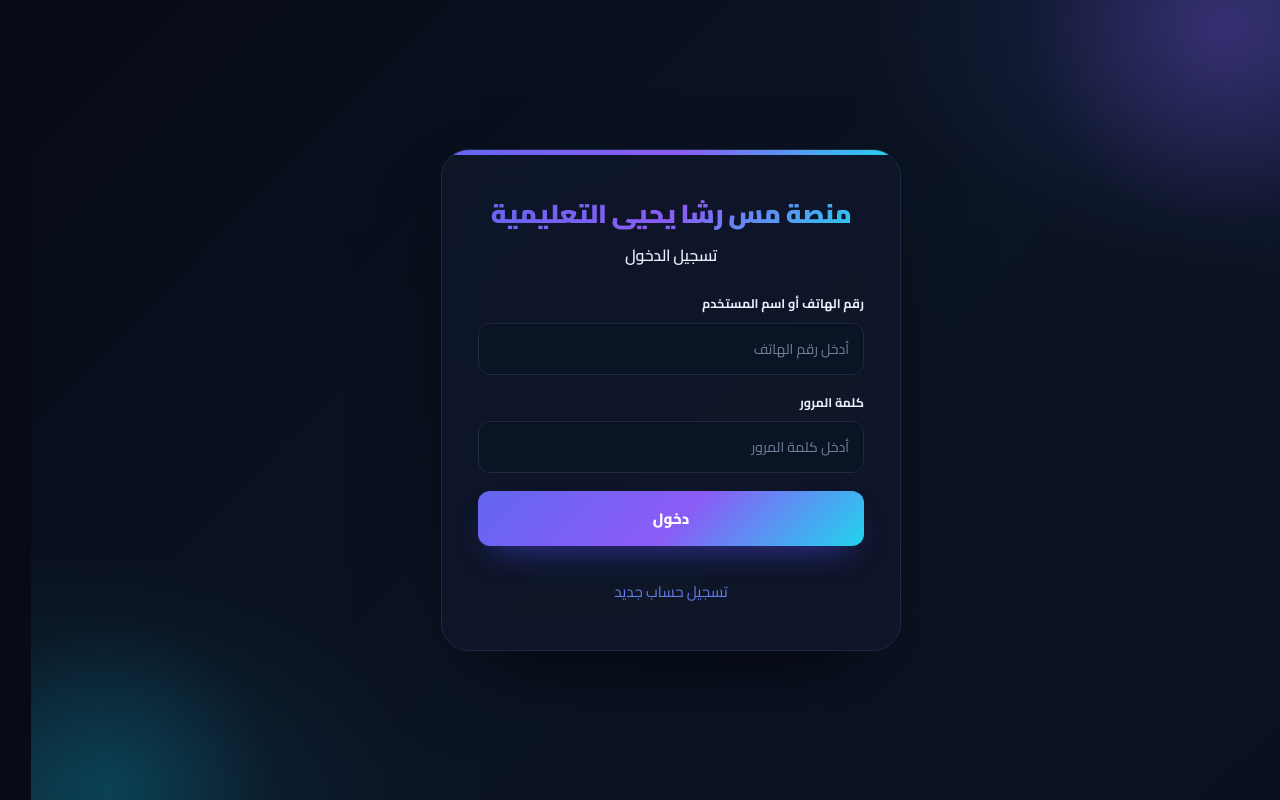
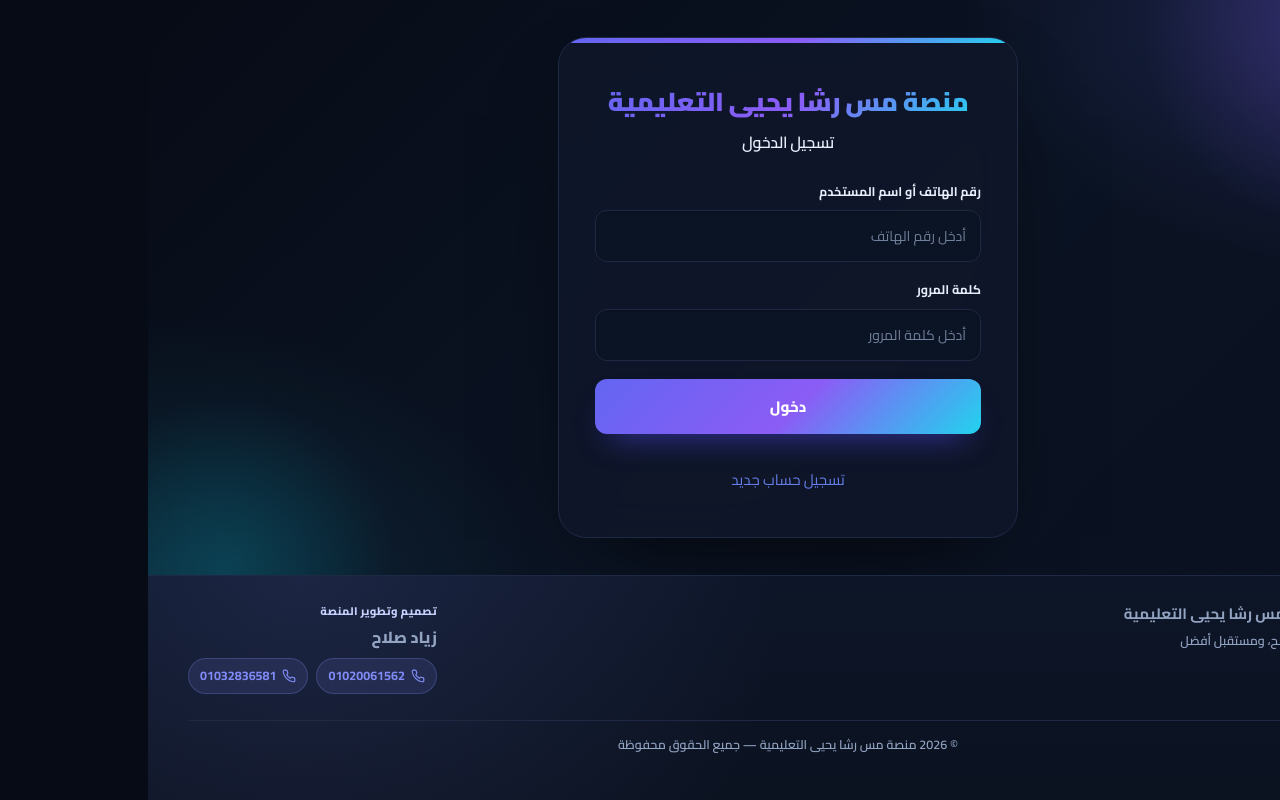
Before and after one commit to ziadsalah9/Elmanasa-f, a React (Vite) app: page /login in a window 1280 px wide. Built offline with nearby package versions, Linux system fonts and the light colour scheme.

Commit message:
adding footer

```diff
--- a/src/App.css
+++ b/src/App.css
@@ -214,12 +214,127 @@
 }
 
 .footer {
+  padding: 34px 24px 0;
+  color: var(--text);
+  border-top: 1px solid var(--border);
+  background:
+    radial-gradient(circle at 12% 0%, rgba(102, 126, 234, 0.12), transparent 42%),
+    linear-gradient(180deg, #ffffff 0%, #f7f9ff 100%);
+}
+
+.footer-inner {
+  width: 100%;
+  max-width: 1200px;
+  margin: 0 auto;
+  padding-bottom: 26px;
+  display: flex;
+  align-items: flex-start;
+  justify-content: space-between;
+  gap: 32px;
+  flex-wrap: wrap;
+}
+
+.footer-brand {
+  display: flex;
+  align-items: center;
+  gap: 14px;
+}
+
+.footer-logo {
+  width: 48px;
+  height: 48px;
+  flex-shrink: 0;
+  padding: 2px;
+  border-radius: 14px;
+  background: linear-gradient(135deg, var(--primary), var(--accent));
+  box-shadow: 0 7px 18px rgba(102, 126, 234, 0.28);
+}
+
+.footer-logo img {
+  width: 100%;
+  height: 100%;
+  display: block;
+  object-fit: cover;
+  border-radius: 12px;
+  background: #0f172a;
+}
+
+.footer-brand-text {
+  display: flex;
+  flex-direction: column;
+  gap: 4px;
+}
+
+.footer-brand-text strong {
+  font-size: 15px;
+}
+
+.footer-brand-text small {
+  color: var(--muted);
+  font-size: 12.5px;
+}
+
+.footer-creator {
+  display: flex;
+  flex-direction: column;
+  align-items: flex-start;
+  gap: 4px;
+}
+
+.footer-kicker {
+  color: var(--primary-dark);
+  font-size: 11px;
+  font-weight: 800;
+  letter-spacing: 0.3px;
+}
+
+.footer-name {
+  font-size: 16px;
+  font-weight: 800;
+}
+
+.footer-phones {
+  display: flex;
+  flex-wrap: wrap;
+  gap: 8px;
+  margin-top: 3px;
+}
+
+.footer-phone {
+  display: inline-flex;
+  align-items: center;
+  gap: 6px;
+  padding: 7px 11px;
+  border: 1px solid rgba(102, 126, 234, 0.18);
+  border-radius: 999px;
+  background: rgba(102, 126, 234, 0.08);
+  color: var(--primary-dark);
+  font-size: 12.5px;
+  font-weight: 700;
+  text-decoration: none;
+  transition: background 0.15s ease, border-color 0.15s ease, transform 0.15s ease;
+}
+
+.footer-phone svg {
+  width: 14px;
+  height: 14px;
+  flex-shrink: 0;
+}
+
+.footer-phone:hover {
+  background: rgba(102, 126, 234, 0.15);
+  border-color: var(--primary);
+  transform: translateY(-1px);
+}
+
+.footer-bottom {
+  max-width: 1200px;
+  margin: 0 auto;
+  padding: 14px 0 18px;
+  border-top: 1px solid var(--border);
+  color: var(--muted);
+  font-size: 12.5px;
   text-align: center;
-  padding: 20px;
-  color: var(--muted);
-  font-size: 13px;
-  border-top: 1px solid var(--border);
-  background: #fff;
 }
 
 /* ===== Home ===== */
@@ -1348,6 +1463,28 @@
   .field-small {
     max-width: none;
   }
+
+  .footer {
+    padding: 28px 16px 0;
+  }
+
+  .footer-inner {
+    gap: 22px;
+    padding-bottom: 22px;
+  }
+
+  .footer-creator {
+    width: 100%;
+  }
+
+  .footer-phones {
+    width: 100%;
+  }
+
+  .footer-phone {
+    flex: 1;
+    justify-content: center;
+  }
 }
 
 /* ===== Video Lectures ===== */
@@ -2130,6 +2267,23 @@ html[data-theme='dark'] .empty-state {
   border-color: var(--border);
 }
 
+html[data-theme='dark'] .footer {
+  background:
+    radial-gradient(circle at 12% 0%, rgba(129, 140, 248, 0.13), transparent 42%),
+    linear-gradient(180deg, #0d1628 0%, #0b1220 100%);
+}
+
+html[data-theme='dark'] .footer-phone {
+  background: rgba(129, 140, 248, 0.12);
+  border-color: rgba(129, 140, 248, 0.26);
+  color: var(--primary);
+}
+
+html[data-theme='dark'] .footer-phone:hover {
+  background: rgba(129, 140, 248, 0.2);
+  border-color: var(--primary);
+}
+
 html[data-theme='dark'] .data-table th {
   background: #0f1a2e;
 }
--- /dev/null
+++ b/src/components/Footer.jsx
@@ -0,0 +1,49 @@
+import React from 'react'
+import logo from '../assets/elmansa-logo.webp'
+
+const PhoneIcon = () => (
+  <svg viewBox="0 0 24 24" fill="none" stroke="currentColor" strokeWidth="2" strokeLinecap="round" strokeLinejoin="round" aria-hidden="true">
+    <path d="M22 16.92v3a2 2 0 0 1-2.18 2 19.79 19.79 0 0 1-8.63-3.07 19.5 19.5 0 0 1-6-6 19.79 19.79 0 0 1-3.07-8.67A2 2 0 0 1 4.11 2h3a2 2 0 0 1 2 1.72c.13.96.36 1.9.7 2.81a2 2 0 0 1-.45 2.11L8.09 9.91a16 16 0 0 0 6 6l1.27-1.27a2 2 0 0 1 2.11-.45c.91.34 1.85.57 2.81.7A2 2 0 0 1 22 16.92Z" />
+  </svg>
+)
+
+const Footer = () => {
+  const year = new Date().getFullYear()
+
+  return (
+    <footer className="footer">
+      <div className="footer-inner">
+        <div className="footer-brand">
+          <span className="footer-logo">
+            <img src={logo} alt="" aria-hidden="true" />
+          </span>
+          <span className="footer-brand-text">
+            <strong>منصة مس رشا يحيى التعليمية</strong>
+            <small>تعلّم أوضح، ومستقبل أفضل</small>
+          </span>
+        </div>
+
+        <div className="footer-creator">
+          <span className="footer-kicker">تصميم وتطوير المنصة</span>
+          <strong className="footer-name">زياد صلاح</strong>
+          <div className="footer-phones">
+            <a href="tel:01020061562" className="footer-phone">
+              <PhoneIcon />
+              <span dir="ltr">01020061562</span>
+            </a>
+            <a href="tel:01032836581" className="footer-phone">
+              <PhoneIcon />
+              <span dir="ltr">01032836581</span>
+            </a>
+          </div>
+        </div>
+      </div>
+
+      <div className="footer-bottom">
+        © {year} منصة مس رشا يحيى التعليمية — جميع الحقوق محفوظة
+      </div>
+    </footer>
+  )
+}
+
+export default Footer
--- a/src/components/Layout.jsx
+++ b/src/components/Layout.jsx
@@ -1,6 +1,7 @@
 import React from 'react'
 import { Outlet } from 'react-router-dom'
 import Navbar from './Navbar'
+import Footer from './Footer'
 
 const Layout = () => (
   <div className="app-shell">
@@ -8,9 +9,7 @@ const Layout = () => (
     <main className="page-container">
       <Outlet />
     </main>
-    <footer className="footer">
-      © {new Date().getFullYear()} منصة مس رشا يحيى التعليمية — جميع الحقوق محفوظة
-    </footer>
+    <Footer />
   </div>
 )
 
--- a/src/components/Login.css
+++ b/src/components/Login.css
@@ -1,11 +1,18 @@
+.auth-shell {
+  min-height: 100vh;
+  display: flex;
+  flex-direction: column;
+  background: linear-gradient(135deg, #667eea 0%, #764ba2 100%);
+}
+
 .login-container {
   width: 100%;
-  min-height: 100vh;
+  flex: 1;
   padding: 20px;
   display: flex;
   align-items: center;
   justify-content: center;
-  background: linear-gradient(135deg, #667eea 0%, #764ba2 100%);
+  background: transparent;
 }
 
 .login-card {
--- a/src/components/Login.jsx
+++ b/src/components/Login.jsx
@@ -2,6 +2,7 @@ import React, { useState } from 'react'
 import { useNavigate } from 'react-router-dom'
 import axios from 'axios'
 import { applyTheme } from '../auth'
+import Footer from './Footer'
 import './Login.css'
 
 const Login = () => {
@@ -29,8 +30,9 @@ const Login = () => {
   }
 
   return (
-    <div className="login-container">
-      <div className="login-card">
+    <div className="auth-shell">
+      <div className="login-container">
+        <div className="login-card">
         <h2 className="login-title">منصة مس رشا يحيى التعليمية</h2>
         <h3 className="login-subtitle">تسجيل الدخول</h3>
 
@@ -66,7 +68,9 @@ const Login = () => {
             <a href="/register" style={{ color: '#667eea', textDecoration: 'none' }}>تسجيل حساب جديد</a>
           </p>
         </form>
+        </div>
       </div>
+      <Footer />
     </div>
   )
 }
--- a/src/components/Register.jsx
+++ b/src/components/Register.jsx
@@ -1,6 +1,7 @@
 import React, { useState, useEffect } from 'react'
 import axios from 'axios'
 import { Link, useNavigate } from 'react-router-dom'
+import Footer from './Footer'
 import './Login.css'
 
 const Register = () => {
@@ -59,8 +60,9 @@ const Register = () => {
   }
 
   return (
-    <div className="login-container">
-      <div className="login-card">
+    <div className="auth-shell">
+      <div className="login-container">
+        <div className="login-card">
         <h2 className="login-title">منصة مس رشا يحيى التعليمية</h2>
         <h3 className="login-subtitle">تسجيل جديد</h3>
         <form onSubmit={step === 2 ? handleSubmit : (e) => { e.preventDefault(); handleSendOtp(); }} className="login-form">
@@ -169,7 +171,9 @@ const Register = () => {
             لديك حساب بالفعل؟ <Link to="/login">تسجيل الدخول</Link>
           </p>
         </form>
+        </div>
       </div>
+      <Footer />
     </div>
   )
 }
```
